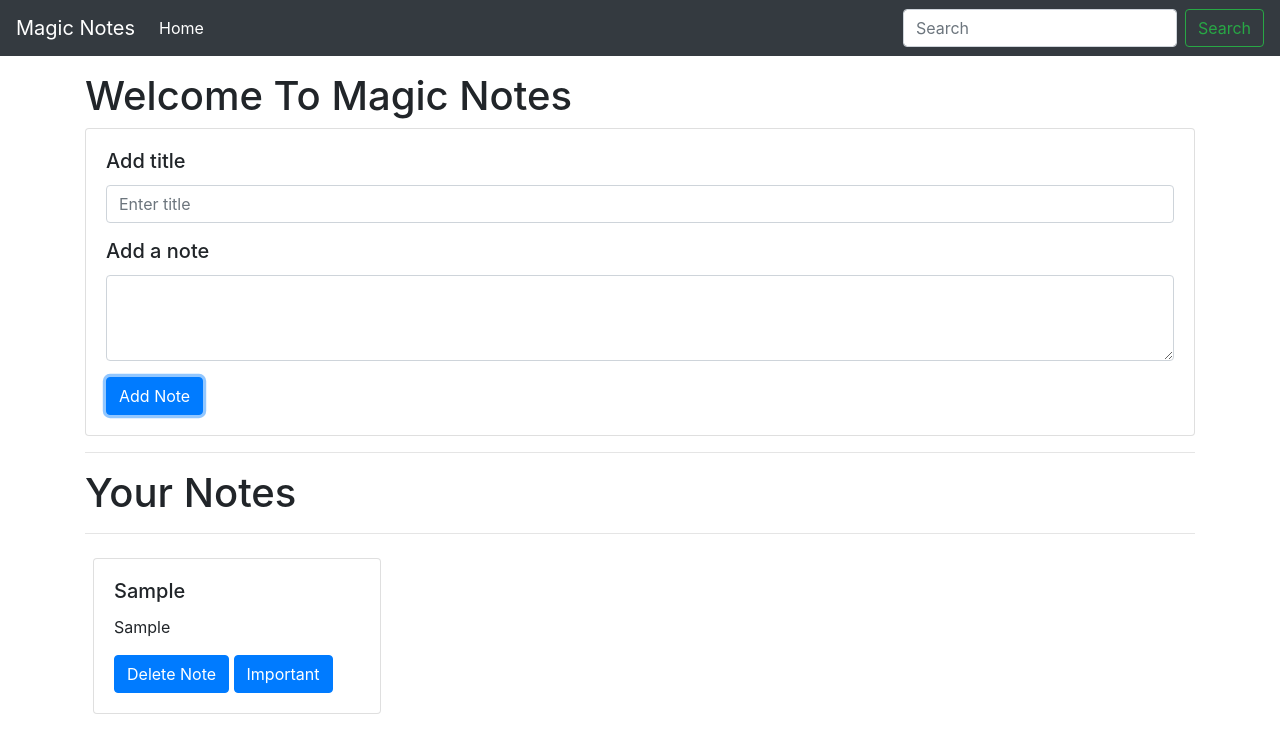
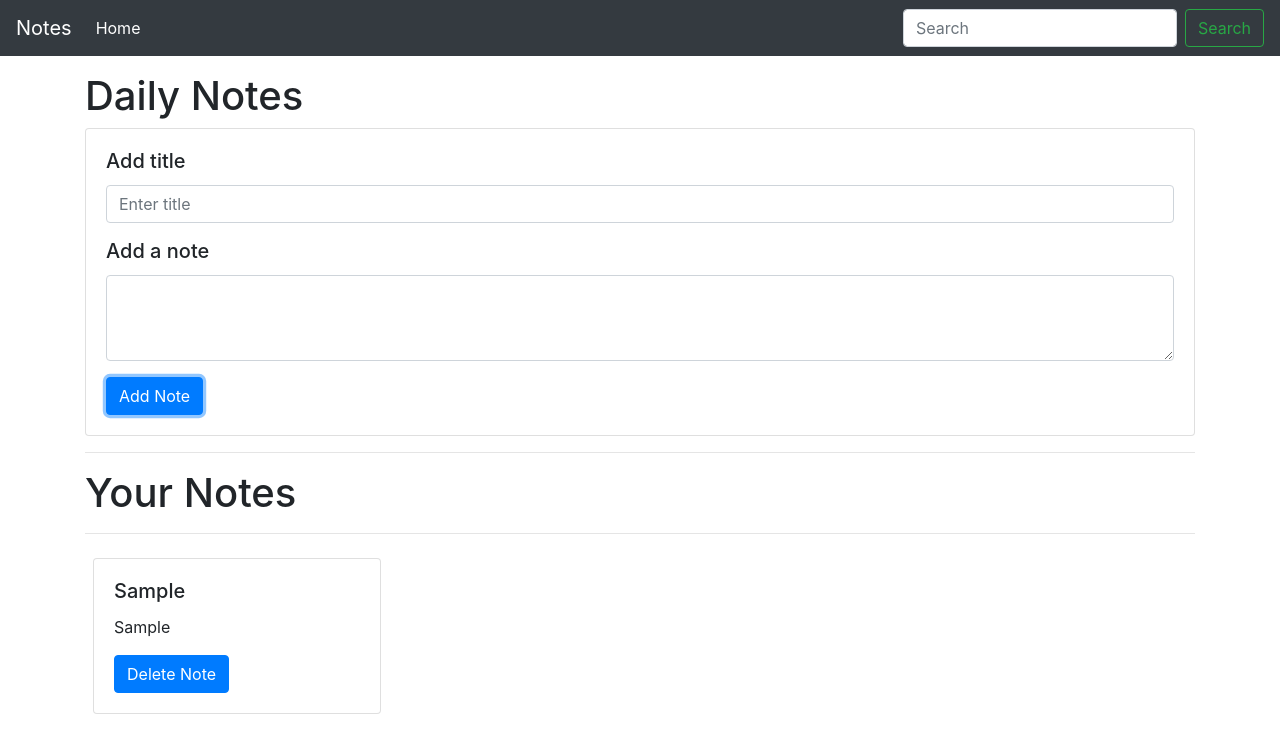
Before and after one commit to avishekpadhi/Notes-App, a plain HTML site: page index.html in a window 1280 px wide. Both pictures are taken after typing "Sample", "Sample" into the empty fields and a click on the button "Add Note". Drawn offline with nearby package versions, Linux system fonts and the light colour scheme.

Commit message:
Deleted important section

```diff
--- a/index.html
+++ b/index.html
@@ -14,7 +14,7 @@
 <body>
 
     <nav class="navbar navbar-expand-lg navbar-dark bg-dark">
-        <a class="navbar-brand" href="#">Magic Notes</a>
+        <a class="navbar-brand" href="#">Notes</a>
         <button class="navbar-toggler" type="button" data-toggle="collapse" data-target="#navbarSupportedContent"
             aria-controls="navbarSupportedContent" aria-expanded="false" aria-label="Toggle navigation">
             <span class="navbar-toggler-icon"></span>
@@ -38,7 +38,7 @@
 
 
     <div class="container my-3">
-        <h1>Welcome To Magic Notes</h1>
+        <h1>Daily Notes</h1>
         <div class="card">
             <div class="card-body">
                 <div class="form-group">
--- a/notes.js
+++ b/notes.js
@@ -58,9 +58,8 @@ function showNotes() {
                         <h5 class="card-title">${element.title}</h5>
                         <p class="card-text"> ${element.text}</p>
                         <button id="btn${index}"onclick="deleteNote(this.id)" class="btn btn-primary">Delete Note</button>
-                        <button id="${index}"onclick="important(this.id)" class="btn btn-primary">Important</button>
-                    </div>
-                </div>`;
+                        </div>
+                        </div>`;
   });
   let notesElm = document.getElementById("notes");
   if (notesObj.length != 0) {
@@ -131,7 +130,7 @@ function deleteNote(index) {
 let search = document.getElementById('searchTxt');
 search.addEventListener("input", function(){
 
-    let inputVal = search.value.toLowerCase();
+  let inputVal = search.value.toLowerCase();
     // console.log('Input event fired!', inputVal);
     let noteCards = document.getElementsByClassName('noteCard');
     Array.from(noteCards).forEach(function(element){
@@ -181,3 +180,4 @@ Further Features:
 3. Separate notes by user
 4. Sync and host to web server
 */
+// <button id="${index}"onclick="important(this.id)" class="btn btn-primary">Important</button>
```
